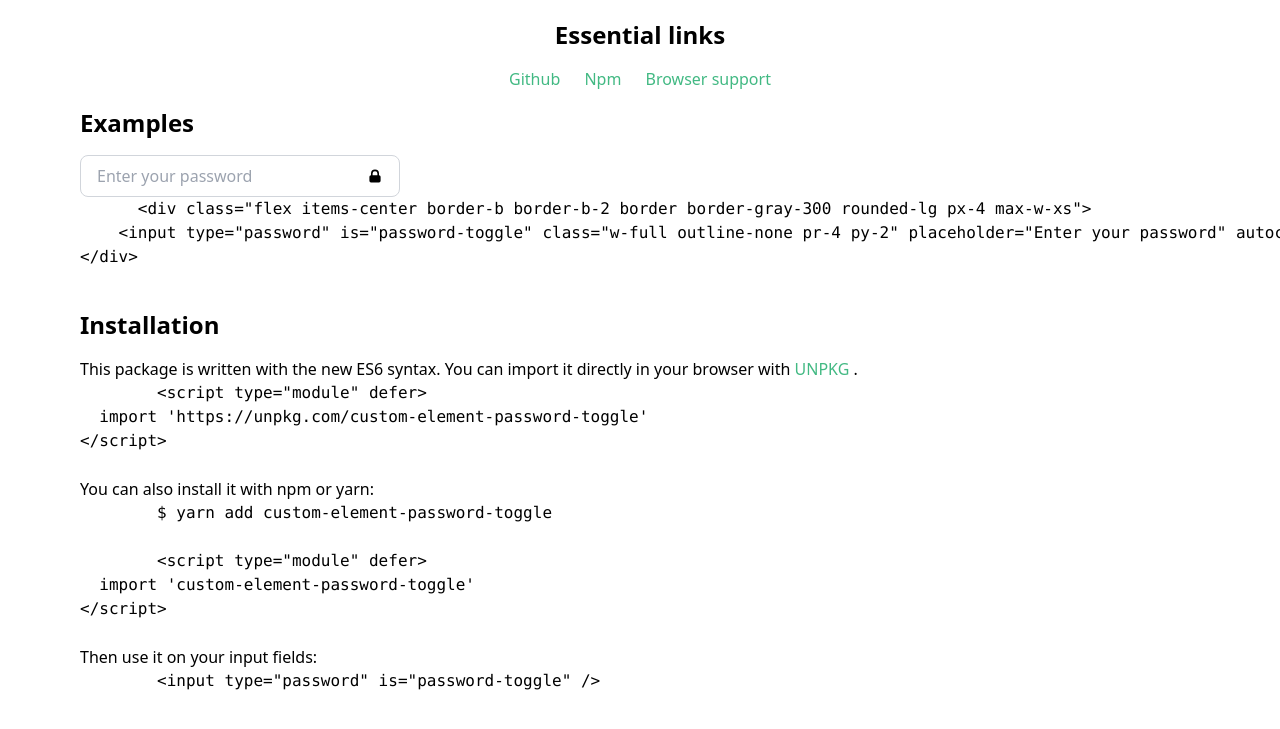
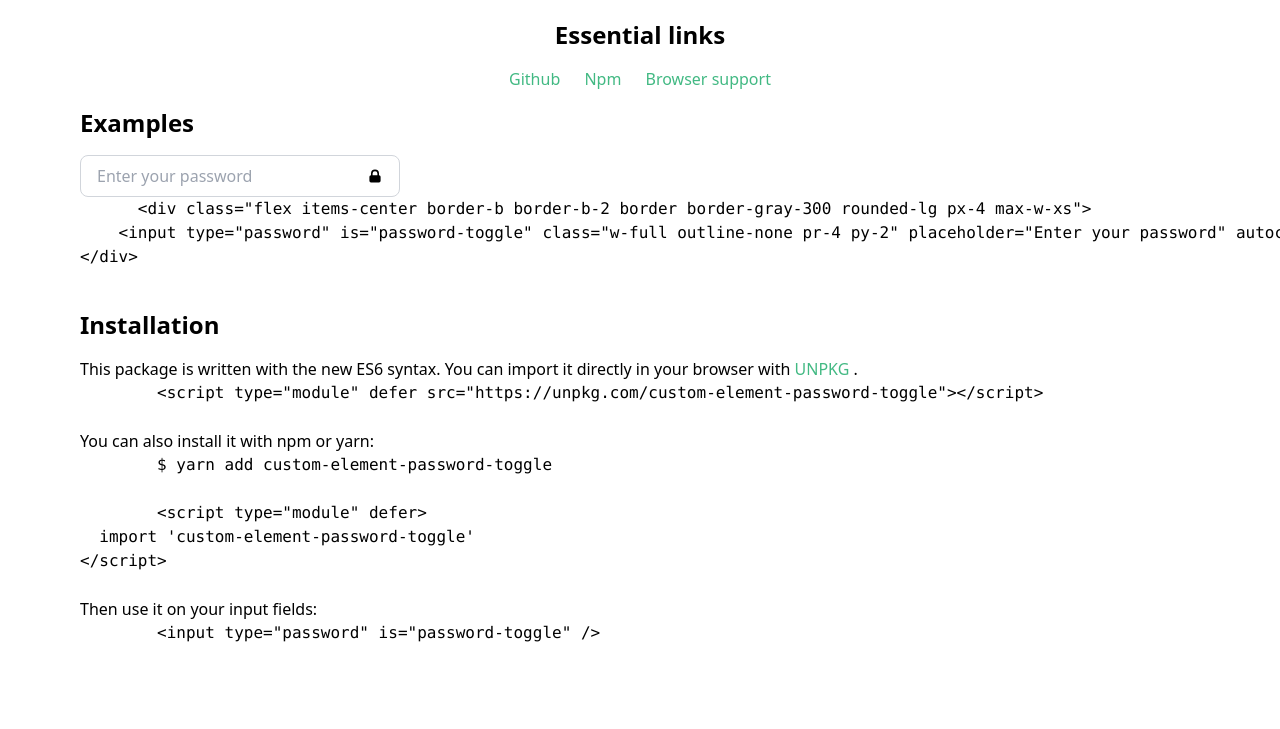
Before and after one commit to guillaumebriday/custom-element-password-toggle, a website: page src/index.html in a window 1280 px wide. Shown: the part 1453-2182 px from the top of the page. After the commit the page ends 2138 px from the top, so only its background shows below. Drawn offline with nearby package versions, Linux system fonts and the light colour scheme.

Commit message:
Using script src

```diff
--- a/src/index.html
+++ b/src/index.html
@@ -113,9 +113,7 @@
       </p>
 
       <pre>
-        <code class="html">&lt;script type=&quot;module&quot; defer&gt;
-  import 'https://unpkg.com/custom-element-password-toggle'
-&lt;/script&gt;</code>
+        <code class="html">&lt;script type=&quot;module&quot; defer src=&quot;https://unpkg.com/custom-element-password-toggle&quot;&gt;&lt;/script&gt;</code>
       </pre>
 
       <p>You can also install it with npm or yarn:</p>
```
Also changed, not shown: README.md.
